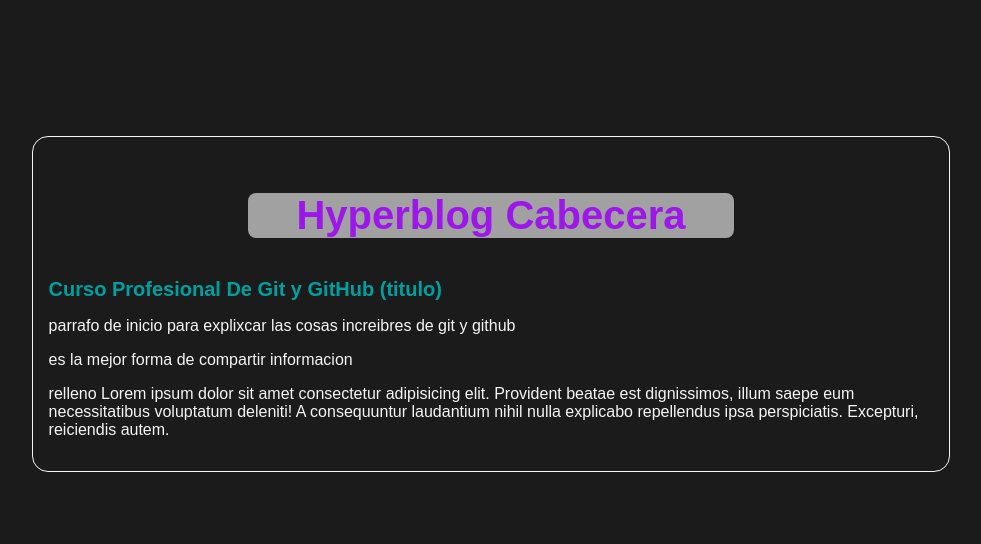
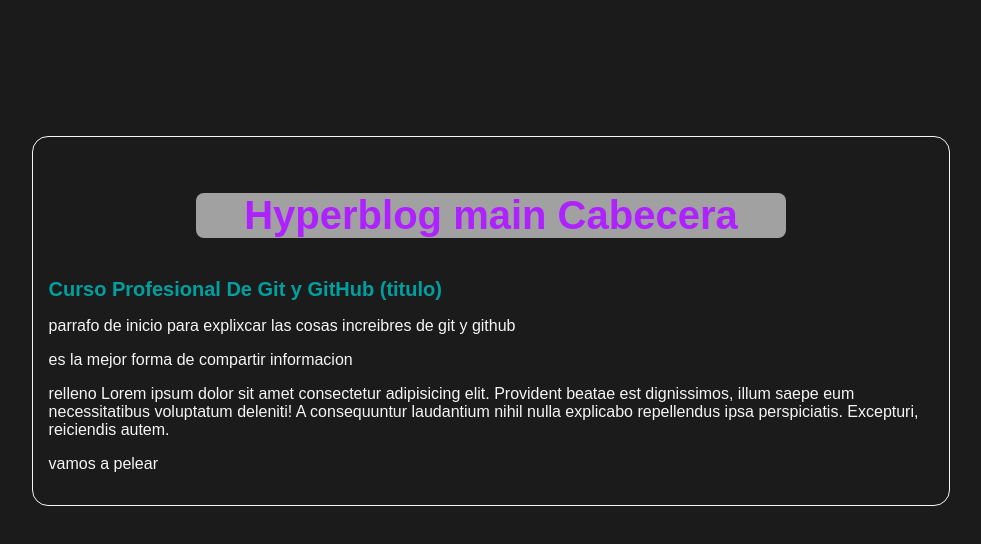
Before and after one commit to YakeCode/curso-gityGithub, a plain HTML site: page proyecto1/index.html in a window 1280 px wide. Shown: the whole page, without its empty margins (149-1130 px from the left). Drawn offline with Linux system fonts and the light colour scheme.

Commit message:
agregue pallafo, cambie nombre de cabecera en el span y cambie un color

```diff
--- a/proyecto1/css/style.css
+++ b/proyecto1/css/style.css
@@ -22,7 +22,7 @@ body{
 #cabecera{
     background-color: rgb(161, 161, 161);
     text-align: center;
-    color: rgb(157, 23, 235);
+    color: rgb(174, 34, 255);
     font-weight: bolder;
     font-size: 40px;
     border-radius: 0.5rem;
--- a/proyecto1/index.html
+++ b/proyecto1/index.html
@@ -11,7 +11,7 @@
         <div id="cabecera">
             <p>
                 Hyperblog
-                <span>Cabecera</span>
+                <span>main Cabecera</span>
             </p>
         </div>
 
@@ -24,6 +24,10 @@
                 Lorem ipsum dolor sit amet consectetur adipisicing elit. Provident beatae est dignissimos, illum saepe eum necessitatibus voluptatum deleniti! A consequuntur laudantium nihil nulla explicabo repellendus ipsa perspiciatis. Excepturi, reiciendis autem.
 
             </p>
+
+            <p>
+                vamos a pelear
+            </p>
         </div>
 
     </div>
```
